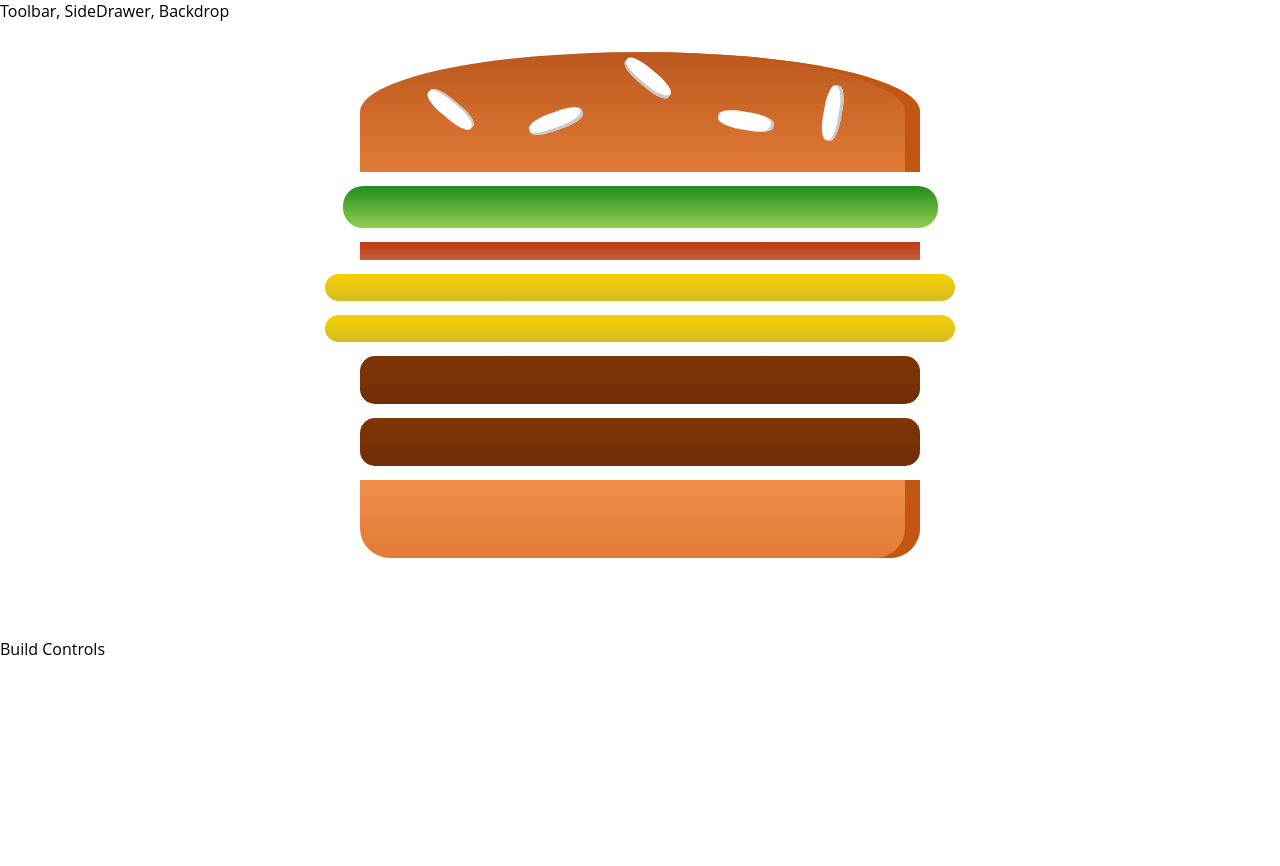
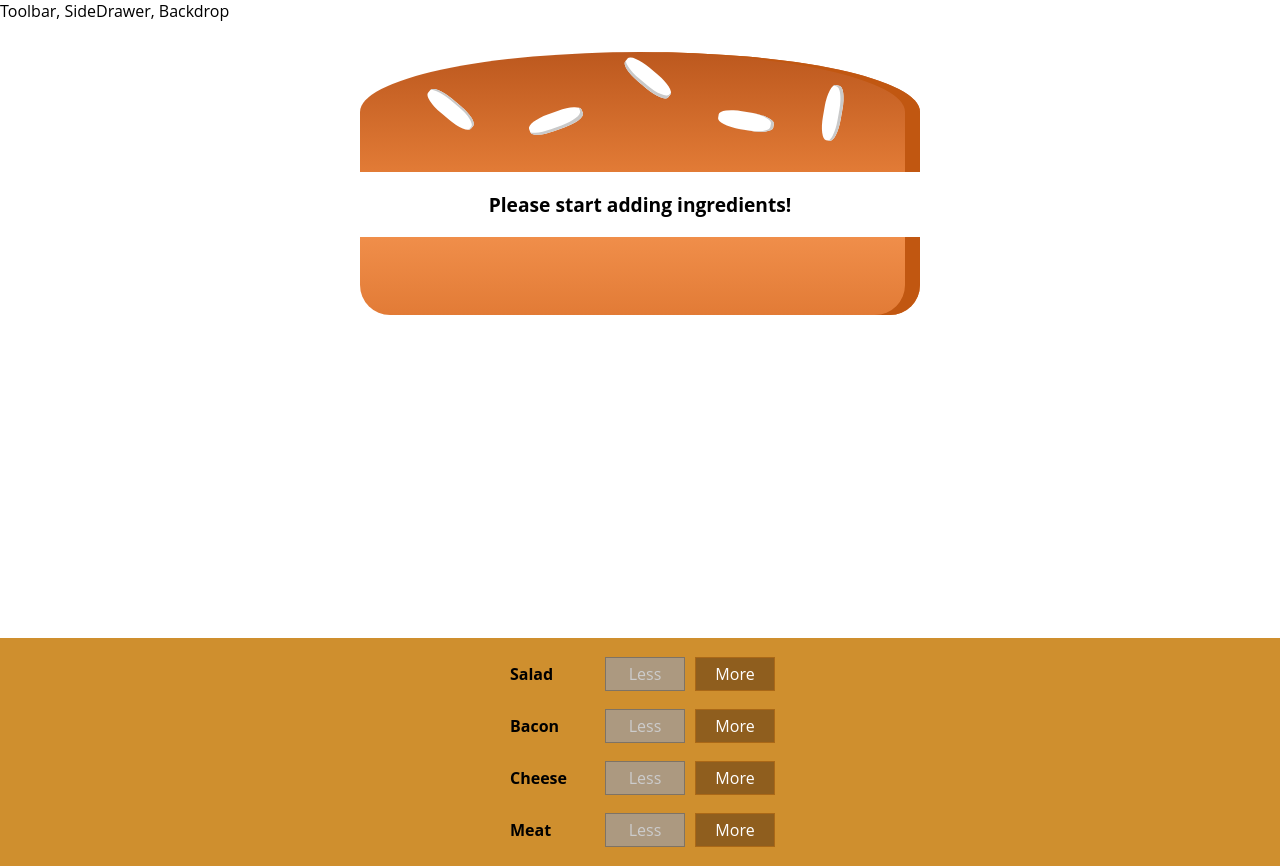
Before and after one commit to raymondjosephsotto/burger-builder-basic, a React (Create React App) app: page / in a window 1280 px wide. Before the commit the page ends 800 px from the top, so only its background shows below. Built offline with nearby package versions, Linux system fonts and the light colour scheme.

Commit message:
Burger Build Controls

```diff
--- /dev/null
+++ b/src/components/Burger/BuildControls/BuildControl/BuildControl.js
@@ -0,0 +1,18 @@
+import React from 'react';
+
+import classes from './BuildControl.module.css';
+
+const buildControl = (props) => (
+    <div className={classes.BuildControl}>
+        <div className={classes.Label}>{props.label}</div>
+        <button
+            className={classes.Less}
+            onClick={props.removed}
+            disabled={props.disabled}>Less</button>
+        <button
+            className={classes.More}
+            onClick={props.added}>More</button>
+    </div>
+);
+
+export default buildControl;
--- /dev/null
+++ b/src/components/Burger/BuildControls/BuildControl/BuildControl.module.css
@@ -0,0 +1,56 @@
+.BuildControl {
+    display: flex;
+    justify-content: space-between;
+    align-items: center;
+    margin: 5px 0;
+}
+
+.BuildControl button {
+    display: block;
+    font: inherit;
+    padding: 5px;
+    margin: 0 5px;
+    width: 80px;
+    border: 1px solid #AA6817;
+    cursor: pointer;
+    outline: none;
+}
+
+.BuildControl button:disabled {
+    background-color: #AC9980;
+    border: 1px solid #7E7365;
+    color: #ccc;
+    cursor: default;
+}
+
+.BuildControl button:hover:disabled {
+    background-color: #AC9980;
+    color: #ccc;
+    cursor: not-allowed;
+}
+
+.Label {
+    padding: 10px;
+    font-weight: bold;
+    width: 80px;
+}
+
+.BuildControl .Less {
+    background-color: #D39952;
+    color: white;
+}
+
+.BuildControl .More {
+    background-color: #8F5E1E;
+    color: white;
+}
+
+.BuildControl .Less:hover, .BuildControl .Less:active {
+    background-color: #DAA972;
+    color: white;
+}
+
+.BuildControl .More:hover,.BuildControl .More:active {
+    background-color: #99703F;
+    color: white;
+}
--- /dev/null
+++ b/src/components/Burger/BuildControls/BuildControls.js
@@ -0,0 +1,27 @@
+import React from 'react'
+
+import classes from './BuildControls.module.css'
+import BuildControl from './BuildControl/BuildControl'
+
+const controls = [
+    {label: 'Salad', type:'salad'},
+    {label: 'Bacon', type:'bacon'},
+    {label: 'Cheese', type:'cheese'},
+    {label: 'Meat', type:'meat'}
+];
+
+const buildControls = props => (
+    <div className={classes.BuildControls}>
+        {controls.map(ctrl => (
+            <BuildControl
+            key={ctrl.label}
+            label={ctrl.label}
+            added={() => props.ingredientAdded(ctrl.type)}
+            removed={() => props.ingredientRemoved(ctrl.type)}
+            disabled={props.disabled[ctrl.type]}
+            />
+        ))}
+    </div>
+);
+
+export default buildControls;
--- /dev/null
+++ b/src/components/Burger/BuildControls/BuildControls.module.css
@@ -0,0 +1,10 @@
+.BuildControls {
+    width: 100%;
+    background-color: #CF8F2E;
+    display: flex;
+    flex-flow: column;
+    align-items: center;
+    box-shadow: 0 2px 1px #ccc;
+    margin: auto;
+    padding: 10px 0;;
+}
--- a/src/components/Burger/Burger.js
+++ b/src/components/Burger/Burger.js
@@ -3,20 +3,33 @@
 import classes from './Burger.module.css'
 import BurgerIngredient from './Burgeringredient/Burgeringredient'
 
+
 const burger = props => {
-    const transformedIngredients = Object.keys(props.ingredients)
+    let transformedIngredients = Object.keys(props.ingredients)
         .map(igKey => {
             return [...Array(props.ingredients[igKey])].map((_, i) => {
                 return <BurgerIngredient key={igKey + i} type={igKey}/>;
             });
-        });
+        })
+            .reduce((arr, el) => {
+                return arr.concat(el)
+            }, [])
+
+        if (transformedIngredients.length === 0) {
+            transformedIngredients = <p>Please start adding ingredients!</p>
+        }
+
     return (
         <div className={classes.Burger}>
             <BurgerIngredient type="bread-top"/>
             {transformedIngredients}
             <BurgerIngredient type="bread-bottom"/>
         </div>
+
     )
+
+
 }
 
+
 export default burger;
--- a/src/containers/BurgerBuilder/BurgerBuilder.js
+++ b/src/containers/BurgerBuilder/BurgerBuilder.js
@@ -1,22 +1,76 @@
 import React, {Component} from 'react'
 import Aux from '../../hoc/Auxilary'
 import Burger from '../../components/Burger/Burger';
+import BuildControls from '../../components/Burger/BuildControls/BuildControls'
+
+const INGREDIENT_PRICES = {
+    salad: 0.5,
+    cheese: 0.4,
+    meat: 1.3,
+    bacon: 0.7
+
+}
+
 
 class BurgerBuilder extends Component {
   state = {
       ingredients: {
-          salad: 1,
-          bacon: 1,
-          cheese: 2,
-          meat: 2
-      }
+          salad: 0,
+          bacon: 0,
+          cheese: 0,
+          meat: 0
+      },
+      totalPrice: 4
   }
 
+  addIngredientHandler = ( type ) => {
+    const oldCount = this.state.ingredients[type];
+    const updatedCount = oldCount + 1;
+    const updatedIngredients = {
+        ...this.state.ingredients
+    };
+    updatedIngredients[type] = updatedCount;
+    const priceAddition = INGREDIENT_PRICES[type];
+    const oldPrice = this.state.totalPrice;
+    const newPrice = oldPrice + priceAddition; //Updated Price
+    this.setState( { totalPrice: newPrice, ingredients: updatedIngredients } );
+    // this.updatePurchaseState(updatedIngredients);
+}
+
+removeIngredientHandler = ( type ) => {
+    const oldCount = this.state.ingredients[type];
+    if ( oldCount <= 0 ) {
+        return;
+    }
+    const updatedCount = oldCount - 1;
+    const updatedIngredients = {
+        ...this.state.ingredients
+    };
+    updatedIngredients[type] = updatedCount;
+    const priceDeduction = INGREDIENT_PRICES[type];
+    const oldPrice = this.state.totalPrice;
+    const newPrice = oldPrice - priceDeduction;
+    this.setState( { totalPrice: newPrice, ingredients: updatedIngredients } );
+    // this.updatePurchaseState(updatedIngredients);
+}
+
     render(){
+        const disabledInfo = {
+            ...this.state.ingredients
+        };
+        for ( let key in disabledInfo ) {
+            disabledInfo[key] = disabledInfo[key] <= 0
+        }
+        // {salad: true, meat: false, ...}
         return(
            <Aux>
                <Burger ingredients={this.state.ingredients}/>
-               <div>Build Controls</div>
+               <BuildControls
+                    ingredientAdded={this.addIngredientHandler}
+                    ingredientRemoved={this.removeIngredientHandler}
+                    disabled={disabledInfo}
+                    purchasable={this.state.purchasable}
+                    price={this.state.totalPrice} />
            </Aux>
         )
     }
```
